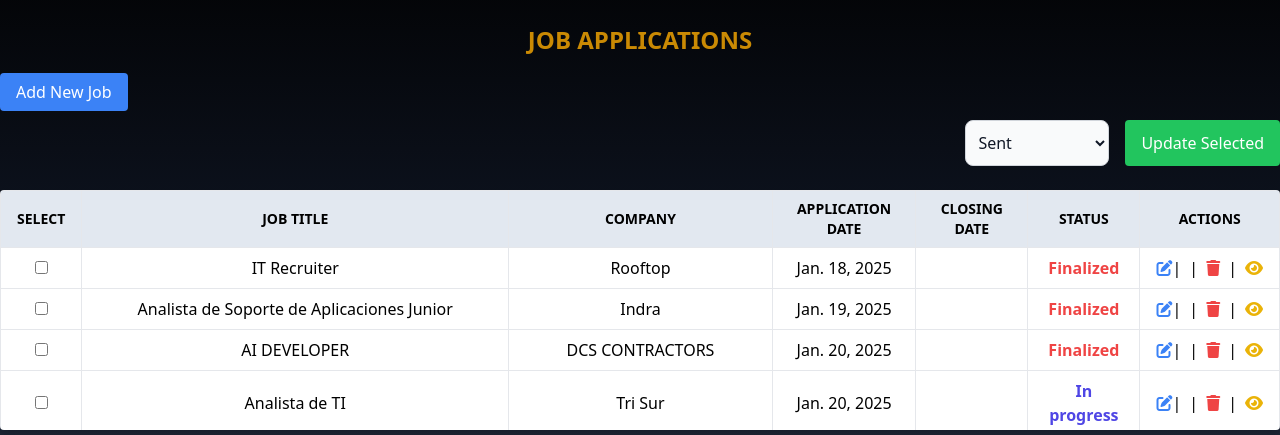
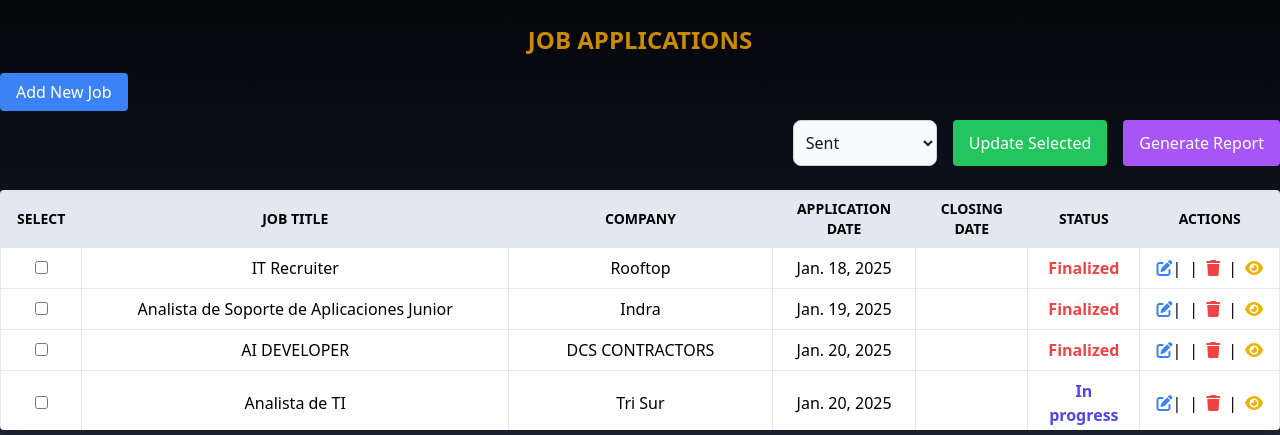
Before and after one commit to jlmunozfdev/APP_JOBS, a Django app: page / in a window 1280 px wide. Shown: the part 86-521 px from the top of the page. Run offline with Django 5.2, Linux system fonts and the light colour scheme; data comes from the database, SQL or seed files in the repository; some libraries are stand-ins or nearby versions.

Commit message:
Add Report

```diff
--- /dev/null
+++ b/job_app/static/js/modal_report.js
@@ -0,0 +1,4 @@
+function generateReportCSV() {
+    let selectedStatus = document.getElementById('status_bulk').value;
+    window.location.href = `/generate-report-csv/?status=${selectedStatus}`;
+}
--- a/job_app/static/src/output.css
+++ b/job_app/static/src/output.css
@@ -886,6 +886,11 @@ video {
   background-color: rgb(255 255 255 / var(--tw-bg-opacity, 1));
 }
 
+.bg-purple-500 {
+  --tw-bg-opacity: 1;
+  background-color: rgb(168 85 247 / var(--tw-bg-opacity, 1));
+}
+
 .bg-opacity-50 {
   --tw-bg-opacity: 0.5;
 }
@@ -923,6 +928,10 @@ video {
 
 .p-6 {
   padding: 1.5rem;
+}
+
+.p-10 {
+  padding: 2.5rem;
 }
 
 .px-2 {
@@ -1088,6 +1097,11 @@ video {
   background-color: rgb(220 38 38 / var(--tw-bg-opacity, 1));
 }
 
+.hover\:bg-purple-600:hover {
+  --tw-bg-opacity: 1;
+  background-color: rgb(147 51 234 / var(--tw-bg-opacity, 1));
+}
+
 .focus\:border-blue-500:focus {
   --tw-border-opacity: 1;
   border-color: rgb(59 130 246 / var(--tw-border-opacity, 1));
@@ -1112,6 +1126,16 @@ video {
 .focus\:ring-blue-500:focus {
   --tw-ring-opacity: 1;
   --tw-ring-color: rgb(59 130 246 / var(--tw-ring-opacity, 1));
+}
+
+@media (min-width: 768px) {
+  .md\:p-4 {
+    padding: 1rem;
+  }
+
+  .md\:p-0 {
+    padding: 0px;
+  }
 }
 
 @media (prefers-color-scheme: dark) {
--- a/job_app/templates/home.html
+++ b/job_app/templates/home.html
@@ -4,7 +4,7 @@
 
 {% block content %}
 
-<div class="container mx-auto w-full">
+<div class="container mx-auto w-full md:p-0 px-4">
     <a href="{% url "home" %}">
         <h1 class="text-2xl font-bold mb-4 text-yellow-600 text-center uppercase p-2">Job Applications</h1>
     </a>
@@ -27,6 +27,11 @@
                 <button type="submit" class="bg-green-500 text-white px-4 py-2 rounded hover:bg-green-600">
                         Update Selected
                 </button>
+
+                <button type="button" onclick="generateReportCSV()" class="bg-purple-500 text-white px-4 py-2 rounded hover:bg-purple-600">
+                    Generate Report
+                </button>
+
             </div>
 
         <!-- Contenedor de la tabla con desplazamiento -->
--- a/job_app/templates/layout/_base.html
+++ b/job_app/templates/layout/_base.html
@@ -26,6 +26,7 @@
     <script src="{% static "js/modal_edit.js" %}"></script>
     <script src="{% static "js/modal_delete.js" %}"></script>
     <script src="{% static "js/modal_view.js" %}"></script>
+    <script src="{% static "js/modal_report.js" %}"></script>
     <script src="https://cdnjs.cloudflare.com/ajax/libs/flowbite/2.2.1/flowbite.min.js"></script>
     <script src="https://kit.fontawesome.com/fda8995978.js" crossorigin="anonymous"></script>
     {% endblock scripts %}
--- a/job_app/urls.py
+++ b/job_app/urls.py
@@ -7,5 +7,6 @@ urlpatterns = [
     path('add/', views.job_create, name='job_create'),
     path('edit/<int:pk>/', views.job_update, name='job_update'),
     path('delete/<int:pk>/', views.job_delete, name='job_delete'),
-    path('bulk-update-status/', views.bulk_update_status, name='bulk_update_status')
+    path('bulk-update-status/', views.bulk_update_status, name='bulk_update_status'),
+    path('generate-report-csv/', views.generate_report_csv, name='generate_report_csv')
 ]
--- a/job_app/views.py
+++ b/job_app/views.py
@@ -1,7 +1,8 @@
 from django.shortcuts import render, redirect, get_object_or_404
 from .models import JobApplication
-from django.http import JsonResponse
+from django.http import JsonResponse, HttpResponse
 from django.db.models import Q
+import csv
 
 
 def index(request):
@@ -105,3 +106,30 @@ def bulk_update_status(request):
         return redirect('home')
 
     return redirect('home')
+
+def generate_report_csv(request):
+    status = request.GET.get('status', 'sent')
+    jobs = JobApplication.objects.filter(status=status).order_by('application_date')
+
+    response = HttpResponse(content_type='text/csv')
+    response['Content-Disposition'] = f'attachment; filename="job_report_{status}.csv"'
+
+    # Cambiamos el delimitador a ";" en lugar de ","
+    writer = csv.writer(response, delimiter=';', quotechar='"', quoting=csv.QUOTE_MINIMAL)
+
+    # Encabezados de la tabla
+    writer.writerow(["ID", "Job Title", "Company", "Application Date", "Closing Date", "Status", "Notes"])
+
+    # Datos de la tabla
+    for job in jobs:
+        writer.writerow([
+            job.id,
+            job.job_title,
+            job.company_name,
+            job.application_date.strftime('%Y-%m-%d') if job.application_date else "N/A",
+            job.closing_date.strftime('%Y-%m-%d') if job.closing_date else "N/A",
+            job.get_status_display(),
+            job.notes if job.notes else "N/A",
+        ])
+
+    return response
```
